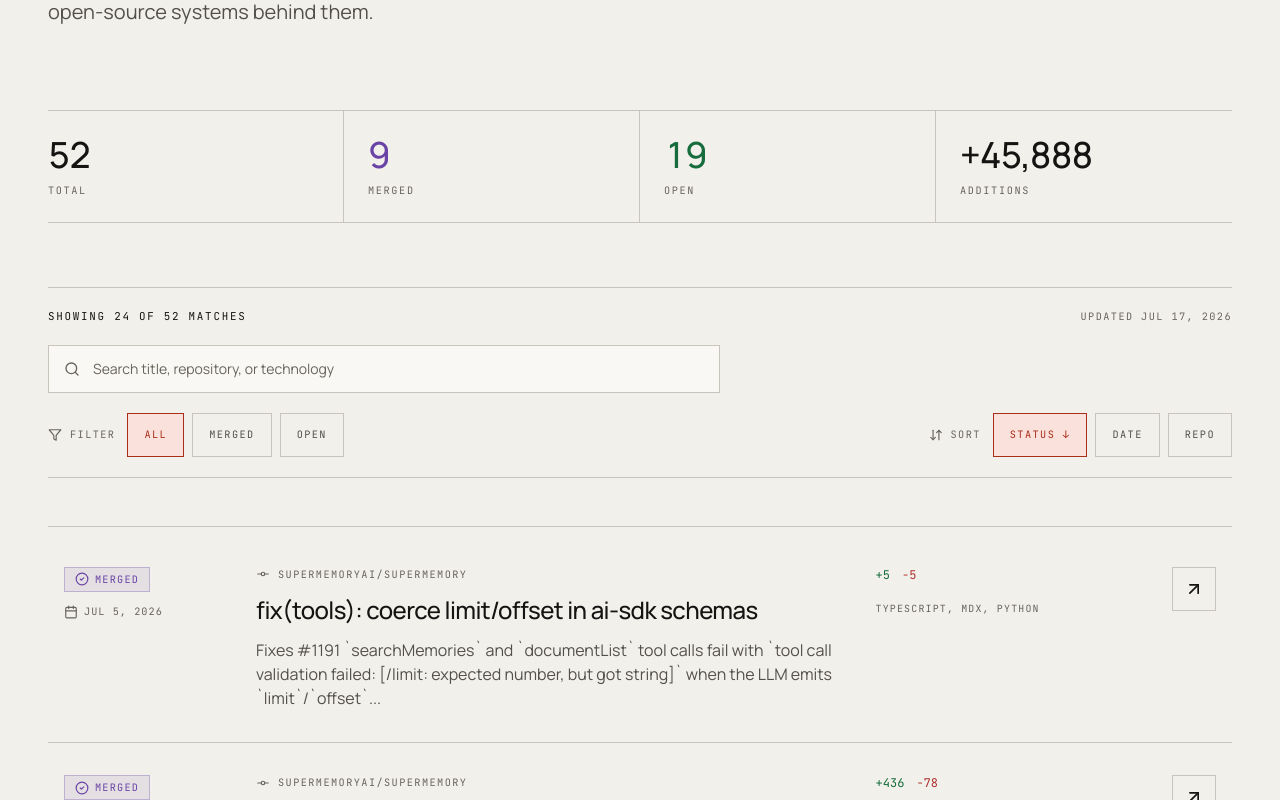
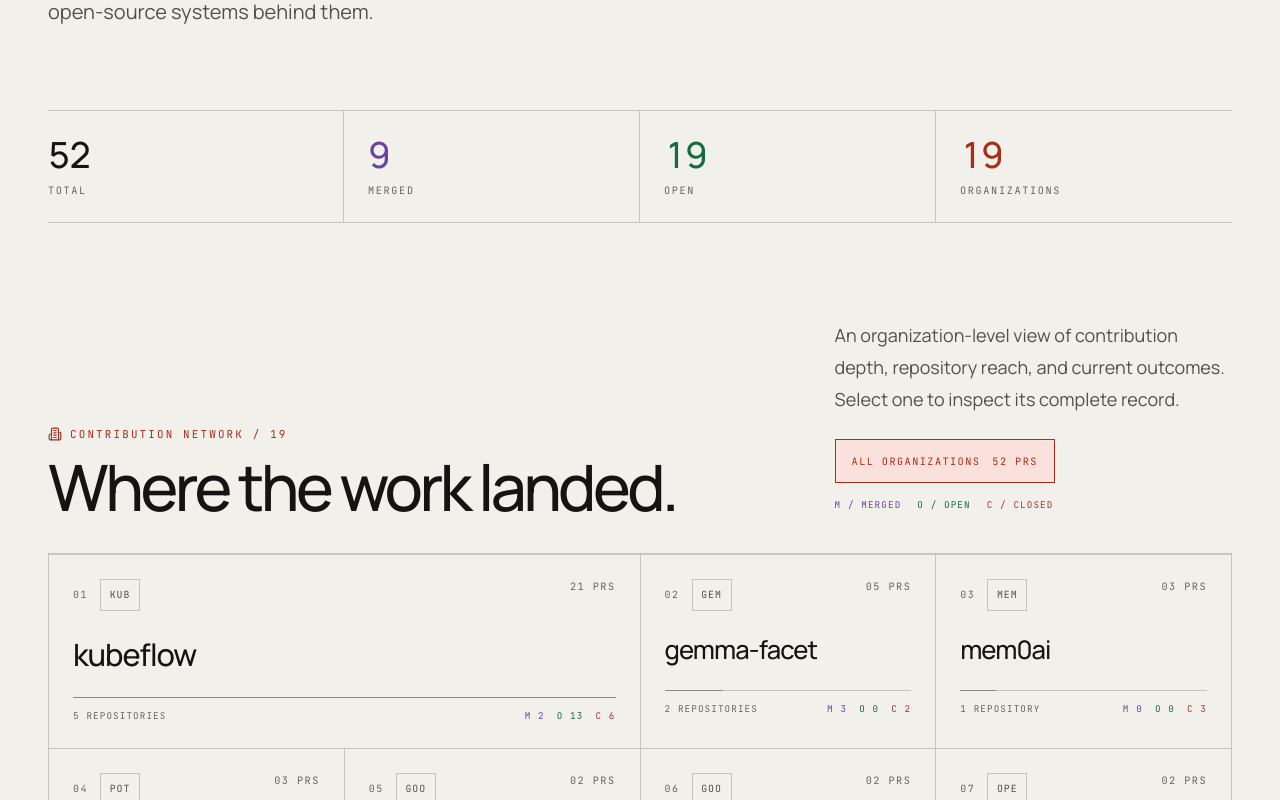
Before and after one commit to haroon0x/portfolio, a React (Vite) app: page /pull-requests in a window 1280 px wide. Shown: the part 340-1140 px from the top of the page. Built offline with nearby package versions, Linux system fonts and the light colour scheme.

Commit message:
feat: add organization contribution map

```diff
--- a/src/pages/PullRequests.tsx
+++ b/src/pages/PullRequests.tsx
@@ -1,11 +1,20 @@
 import { useEffect, useMemo, useState } from 'react';
-import { motion } from 'framer-motion';
-import { ArrowDownUp, ArrowUpRight, Calendar, CheckCircle2, Circle, Filter, GitCommit, GitPullRequest, Search } from 'lucide-react';
+import { useSearchParams } from 'react-router-dom';
+import { ArrowDownUp, ArrowUpRight, Building2, Calendar, CheckCircle2, Circle, Filter, GitCommit, GitPullRequest, Search } from 'lucide-react';
 import { loadPRData, type PRData, type PullRequest } from '../data/prData';
 
 type SortBy = 'status' | 'date' | 'repo';
 type SortOrder = 'asc' | 'desc';
 type FilterStatus = 'all' | 'merged' | 'open';
+
+interface OrganizationSummary {
+  name: string;
+  pullRequests: number;
+  repositories: number;
+  merged: number;
+  open: number;
+  closed: number;
+}
 
 const PAGE_SIZE = 24;
 
@@ -16,6 +25,7 @@
 };
 
 const PullRequests = () => {
+  const [searchParams, setSearchParams] = useSearchParams();
   const [data, setData] = useState<PRData | null>(null);
   const [loading, setLoading] = useState(true);
   const [error, setError] = useState<string | null>(null);
@@ -24,6 +34,7 @@
   const [filterStatus, setFilterStatus] = useState<FilterStatus>('all');
   const [searchQuery, setSearchQuery] = useState('');
   const [visibleCount, setVisibleCount] = useState(PAGE_SIZE);
+  const organizationParam = searchParams.get('org');
 
   useEffect(() => {
     let active = true;
@@ -46,12 +57,57 @@
     };
   }, []);
 
+  const organizations = useMemo<OrganizationSummary[]>(() => {
+    if (!data) return [];
+    const summaries = new Map<string, OrganizationSummary & { repositoryNames: Set<string> }>();
+
+    data.prs.forEach((pr) => {
+      const [owner, repository] = pr.repo.split('/');
+      const key = owner.toLocaleLowerCase();
+      const existing = summaries.get(key) ?? {
+        name: owner,
+        pullRequests: 0,
+        repositories: 0,
+        merged: 0,
+        open: 0,
+        closed: 0,
+        repositoryNames: new Set<string>(),
+      };
+
+      existing.pullRequests += 1;
+      existing.merged += pr.status === 'Merged' ? 1 : 0;
+      existing.open += pr.status === 'Open' ? 1 : 0;
+      existing.closed += pr.status === 'Closed' ? 1 : 0;
+      existing.repositoryNames.add(repository);
+      existing.repositories = existing.repositoryNames.size;
+      summaries.set(key, existing);
+    });
+
+    return Array.from(summaries.values())
+      .map((summary) => ({
+        name: summary.name,
+        pullRequests: summary.pullRequests,
+        repositories: summary.repositories,
+        merged: summary.merged,
+        open: summary.open,
+        closed: summary.closed,
+      }))
+      .sort((a, b) => b.pullRequests - a.pullRequests || a.name.localeCompare(b.name));
+  }, [data]);
+
+  const activeOrganization = organizations.find(
+    (organization) => organization.name.toLocaleLowerCase() === organizationParam?.toLocaleLowerCase(),
+  ) ?? null;
+
   const filteredPRs = useMemo(() => {
     if (!data) return [];
 
+    const organizationFiltered = activeOrganization
+      ? data.prs.filter((pr) => pr.repo.split('/')[0].toLocaleLowerCase() === activeOrganization.name.toLocaleLowerCase())
+      : data.prs;
     const statusFiltered = filterStatus === 'all'
-      ? [...data.prs]
-      : data.prs.filter((pr) => pr.status.toLowerCase() === filterStatus);
+      ? [...organizationFiltered]
+      : organizationFiltered.filter((pr) => pr.status.toLowerCase() === filterStatus);
     const query = searchQuery.trim().toLocaleLowerCase();
     const prs = query
       ? statusFiltered.filter((pr) => (
@@ -76,14 +132,9 @@
       const difference = a.repo.localeCompare(b.repo);
       return sortOrder === 'asc' ? difference : -difference;
     });
-  }, [data, filterStatus, searchQuery, sortBy, sortOrder]);
+  }, [activeOrganization, data, filterStatus, searchQuery, sortBy, sortOrder]);
 
   const visiblePRs = filteredPRs.slice(0, visibleCount);
-
-  const totalAdditions = useMemo(
-    () => data?.prs.reduce((total, pr) => total + pr.additions, 0) ?? 0,
-    [data],
-  );
 
   const toggleSort = (nextSortBy: SortBy) => {
     setVisibleCount(PAGE_SIZE);
@@ -105,9 +156,21 @@
     setVisibleCount(PAGE_SIZE);
   };
 
+  const selectOrganization = (organization: string | null) => {
+    const nextParams = new URLSearchParams(searchParams);
+    if (organization) {
+      nextParams.set('org', organization);
+    } else {
+      nextParams.delete('org');
+    }
+    setSearchParams(nextParams, { replace: true });
+    setVisibleCount(PAGE_SIZE);
+  };
+
   const resetControls = () => {
     setFilterStatus('all');
     setSearchQuery('');
+    selectOrganization(null);
     setVisibleCount(PAGE_SIZE);
   };
 
@@ -138,16 +201,102 @@
             <dd className="order-1 text-3xl font-medium tabular-nums tracking-[-0.04em] text-status-open sm:text-4xl">{data.open}</dd>
           </div>
           <div className="flex flex-col py-6 pl-5 md:px-6 md:last:pr-0">
-            <dt className="order-2 mt-2 font-mono text-[0.64rem] uppercase tracking-[0.16em] text-text-muted">Additions</dt>
-            <dd className="order-1 text-3xl font-medium tabular-nums tracking-[-0.04em] text-text-primary sm:text-4xl">+{totalAdditions.toLocaleString()}</dd>
+            <dt className="order-2 mt-2 font-mono text-[0.64rem] uppercase tracking-[0.16em] text-text-muted">Organizations</dt>
+            <dd className="order-1 text-3xl font-medium tabular-nums tracking-[-0.04em] text-accent sm:text-4xl">{organizations.length}</dd>
           </div>
         </dl>
+      )}
+
+      {data && !loading && (
+        <section aria-labelledby="organization-index-title" className="mt-16 scroll-mt-28 sm:mt-24">
+          <div className="grid gap-8 border-b border-border pb-9 lg:grid-cols-[minmax(0,1fr)_minmax(20rem,0.55fr)] lg:items-end lg:gap-16">
+            <div>
+              <p className="mb-4 inline-flex items-center gap-2 font-mono text-[0.68rem] uppercase tracking-[0.2em] text-accent">
+                <Building2 className="h-3.5 w-3.5" />
+                Contribution network / {organizations.length.toString().padStart(2, '0')}
+              </p>
+              <h2 id="organization-index-title" className="max-w-3xl text-[clamp(2.4rem,5vw,5.6rem)] font-medium leading-[0.92] tracking-[-0.055em] text-text-primary">
+                Where the work landed.
+              </h2>
+            </div>
+            <div className="lg:pb-1">
+              <p className="max-w-xl text-base leading-7 text-text-secondary sm:text-lg sm:leading-8">
+                An organization-level view of contribution depth, repository reach, and current outcomes. Select one to inspect its complete record.
+              </p>
+              <button
+                type="button"
+                onClick={() => selectOrganization(null)}
+                aria-pressed={!activeOrganization}
+                className={`mt-6 inline-flex min-h-11 items-center gap-3 rounded-control border px-4 font-mono text-[0.64rem] uppercase tracking-[0.14em] transition-[border-color,background-color,color,transform] duration-150 ease-[cubic-bezier(0.23,1,0.32,1)] active:scale-[0.97] ${!activeOrganization ? 'border-accent bg-accent-muted text-accent' : 'border-border text-text-secondary hover:border-accent hover:text-accent'}`}
+              >
+                All organizations
+                <span className="tabular-nums">{data.total.toString().padStart(2, '0')} PRs</span>
+              </button>
+              <p className="mt-4 flex flex-wrap items-center gap-x-4 gap-y-2 font-mono text-[0.58rem] uppercase tracking-[0.12em] text-text-muted">
+                <span className="text-status-merged">M / merged</span>
+                <span className="text-status-open">O / open</span>
+                <span className="text-status-closed">C / closed</span>
+              </p>
+            </div>
+          </div>
+
+          <ol className="grid border-l border-t border-border sm:grid-cols-2 xl:grid-cols-4">
+            {organizations.map((organization, index) => {
+              const isActive = activeOrganization?.name === organization.name;
+              const contributionWidth = Math.max(8, (organization.pullRequests / organizations[0].pullRequests) * 100);
+              const mark = organization.name.replace(/[^a-z0-9]/gi, '').slice(0, 3).toLocaleUpperCase();
+
+              return (
+                <li key={organization.name} className={`border-b border-r border-border ${index === 0 ? 'xl:col-span-2' : ''}`}>
+                  <button
+                    type="button"
+                    onClick={() => selectOrganization(isActive ? null : organization.name)}
+                    aria-pressed={isActive}
+                    aria-label={`${isActive ? 'Clear' : 'Show'} ${organization.name} contributions: ${organization.pullRequests} pull requests across ${organization.repositories} repositories`}
+                    className={`group relative flex min-h-40 w-full flex-col overflow-hidden p-5 text-left transition-[background-color,color,transform] duration-150 ease-[cubic-bezier(0.23,1,0.32,1)] active:scale-[0.985] sm:p-6 ${isActive ? 'bg-accent-muted' : 'hover:bg-surface'}`}
+                  >
+                    <span className={`absolute inset-y-0 left-0 w-0.5 transition-colors duration-150 ${isActive ? 'bg-accent' : 'bg-transparent group-hover:bg-border-strong'}`} />
+                    <span className="flex w-full items-start justify-between gap-5">
+                      <span className="inline-flex items-center gap-3 font-mono text-[0.62rem] uppercase tracking-[0.16em] text-text-muted">
+                        <span>{String(index + 1).padStart(2, '0')}</span>
+                        <span aria-hidden="true" className={`flex h-8 min-w-10 items-center justify-center border px-2 tracking-[0.1em] transition-colors duration-150 ${isActive ? 'border-accent text-accent' : 'border-border text-text-secondary group-hover:border-border-strong group-hover:text-text-primary'}`}>
+                          {mark}
+                        </span>
+                      </span>
+                      <span className={`font-mono text-[0.64rem] uppercase tracking-[0.14em] transition-colors duration-150 ${isActive ? 'text-accent' : 'text-text-muted group-hover:text-text-primary'}`}>
+                        {organization.pullRequests.toString().padStart(2, '0')} PRs
+                      </span>
+                    </span>
+
+                    <span className={`mt-5 block font-medium tracking-[-0.035em] text-text-primary ${index === 0 ? 'text-[clamp(1.4rem,2.4vw,2.15rem)]' : 'text-[clamp(1.25rem,2vw,1.65rem)]'}`}>
+                      {organization.name}
+                    </span>
+
+                    <span className="mt-auto block w-full pt-5">
+                      <span className="block h-px w-full bg-border">
+                        <span className={`block h-px ${isActive ? 'bg-accent' : 'bg-border-strong'}`} style={{ width: `${contributionWidth}%` }} />
+                      </span>
+                      <span className="mt-3 flex flex-wrap items-center justify-between gap-x-4 gap-y-2 font-mono text-[0.58rem] uppercase tracking-[0.12em] text-text-muted">
+                        <span>{organization.repositories} {organization.repositories === 1 ? 'repository' : 'repositories'}</span>
+                        <span className="flex items-center gap-3 tabular-nums">
+                          <span className="text-status-merged">M {organization.merged}</span>
+                          <span className="text-status-open">O {organization.open}</span>
+                          <span className="text-status-closed">C {organization.closed}</span>
+                        </span>
+                      </span>
+                    </span>
+                  </button>
+                </li>
+              );
+            })}
+          </ol>
+        </section>
       )}
 
       <section aria-label="Pull request controls" className="mt-12 border-y border-border py-5 sm:mt-16">
         <div className="flex flex-wrap items-center justify-between gap-x-8 gap-y-3">
           <p aria-live="polite" className="font-mono text-[0.68rem] uppercase tracking-[0.16em] text-text-primary">
-            Showing {visiblePRs.length} of {filteredPRs.length} matches
+            {activeOrganization ? `${activeOrganization.name} / ` : ''}Showing {visiblePRs.length} of {filteredPRs.length} matches
           </p>
           {data?.lastUpdated && (
             <p className="font-mono text-[0.64rem] uppercase tracking-[0.14em] text-text-muted">
@@ -243,6 +392,23 @@
       </section>
 
       <section aria-label="Pull requests" className="mt-10 border-t border-border sm:mt-12">
+        <header className="flex flex-wrap items-end justify-between gap-6 border-b border-border py-7 sm:py-9">
+          <div>
+            <p className="font-mono text-[0.64rem] uppercase tracking-[0.17em] text-text-muted">Contribution ledger</p>
+            <h2 className="mt-2 text-2xl font-medium tracking-[-0.035em] text-text-primary sm:text-3xl">
+              {activeOrganization ? `${activeOrganization.name} contributions` : 'All contributions'}
+            </h2>
+          </div>
+          {activeOrganization && (
+            <button
+              type="button"
+              onClick={() => selectOrganization(null)}
+              className="min-h-11 rounded-control border border-accent bg-accent-muted px-4 font-mono text-[0.62rem] uppercase tracking-[0.14em] text-accent transition-transform duration-150 ease-[cubic-bezier(0.23,1,0.32,1)] active:scale-[0.97]"
+            >
+              Clear {activeOrganization.name} ×
+            </button>
+          )}
+        </header>
         {loading ? (
           <div role="status" aria-label="Loading pull requests">
             {[1, 2, 3, 4].map((item) => (
@@ -277,11 +443,8 @@
           <>
             <ul>
             {visiblePRs.map((pr, index) => (
-              <motion.li
+              <li
                 key={pr.url}
-                initial={{ opacity: 0, y: 16 }}
-                animate={{ opacity: 1, y: 0 }}
-                transition={{ duration: 0.5, delay: Math.min(index * 0.025, 0.2), ease: [0.16, 1, 0.3, 1] }}
                 className="group border-b border-border transition-colors hover:bg-surface"
               >
                 <a
@@ -307,9 +470,9 @@
                       <GitCommit className="h-3.5 w-3.5 shrink-0" />
                       <span className="truncate">{pr.repo}</span>
                     </p>
-                    <h2 className="mt-3 text-xl font-medium leading-snug tracking-[-0.025em] text-text-primary transition-colors group-hover:text-accent sm:text-2xl">
+                    <h3 className="mt-3 text-xl font-medium leading-snug tracking-[-0.025em] text-text-primary transition-colors group-hover:text-accent sm:text-2xl">
                       {pr.title}
-                    </h2>
+                    </h3>
                     <p className="mt-3 max-w-3xl text-sm leading-7 text-text-secondary line-clamp-3 sm:text-base">{pr.description}</p>
                   </div>
 
@@ -327,7 +490,7 @@
                     <ArrowUpRight className="h-5 w-5" />
                   </span>
                 </a>
-              </motion.li>
+              </li>
             ))}
             </ul>
             {visiblePRs.length < filteredPRs.length && (
```
